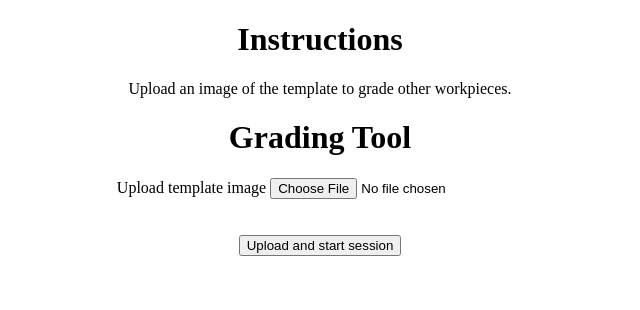
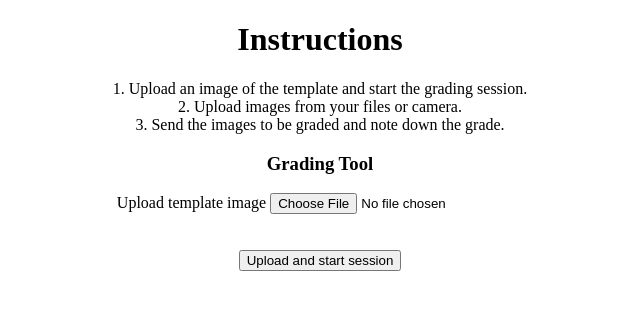
Before and after one commit to SatArw/prototype, a Flask app: page / in a window 1280 px wide. Shown: the top 310 px of the page, without its empty margins (320-960 px from the left). Run offline with Flask 3, Linux system fonts and the light colour scheme.

Commit message:
Update home.html

```diff
--- a/templates/home.html
+++ b/templates/home.html
@@ -6,8 +6,8 @@
 </head>
 <body>
     <h1><center>Instructions</center></h1>
-    <p><center>Upload an image of the template to grade other workpieces.</center></p>
-    <center><h1>Grading Tool</h1></center>
+    <p><center>1. Upload an image of the template and start the grading session.<br>2. Upload images from your files or camera.<br>3. Send the images to be graded and note down the grade.</center></p>
+    <center><h3>Grading Tool</h3></center>
     <center><form method="post" enctype="multipart/form-data">
       <div class="form-group">
         <label for="template_image">Upload template image</label>
```
